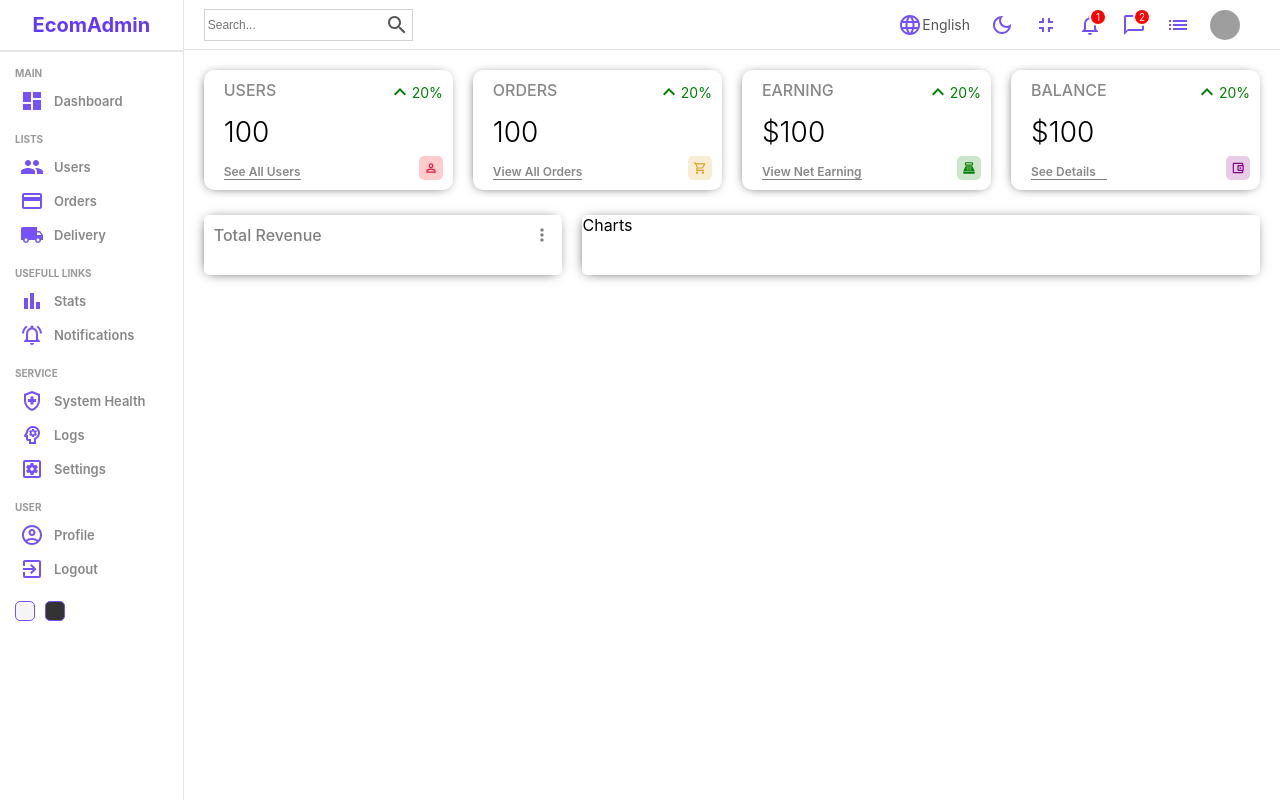
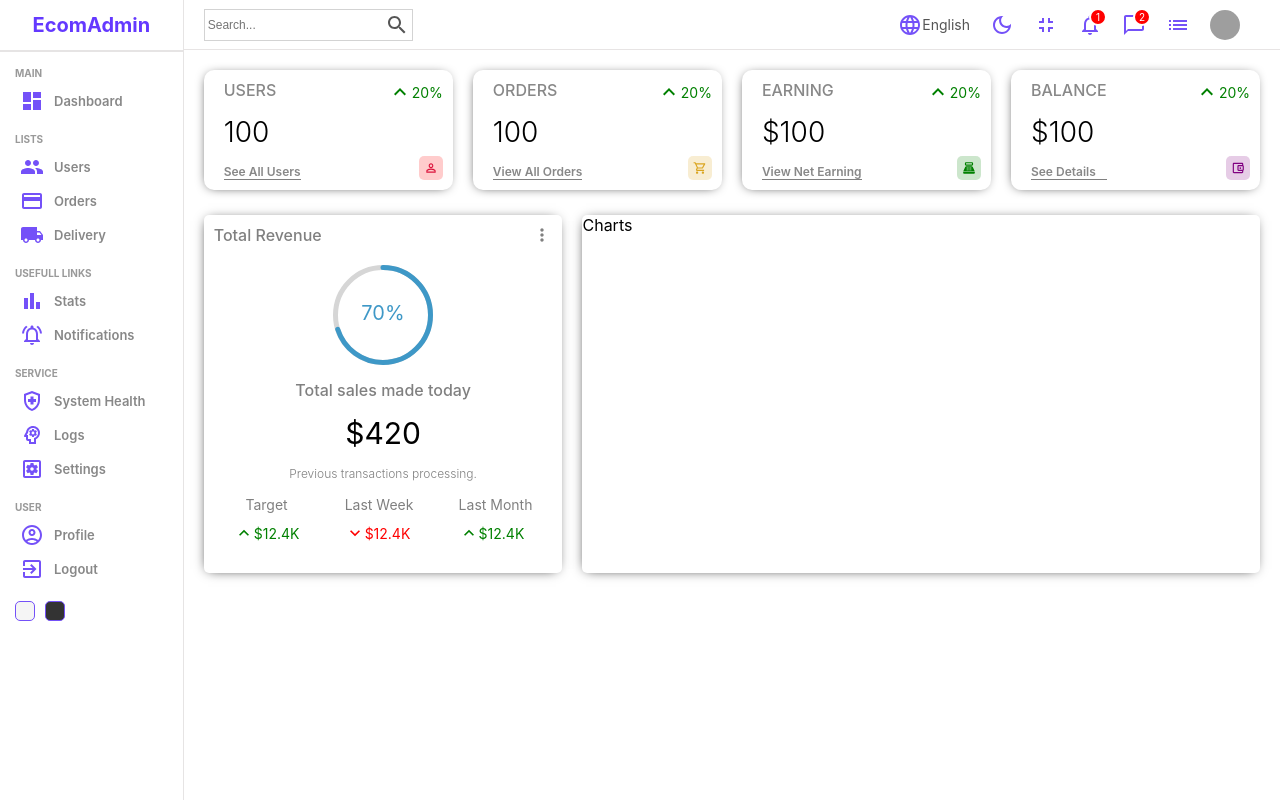
Before and after one commit to tdmitryny/Dashboard, a React (Create React App) app: page / in a window 1280 px wide. Built offline with nearby package versions, Linux system fonts and the light colour scheme; grey boxes are pictures that could not be loaded.

Commit message:
Create chart

```diff
--- a/src/components/featured/Featured.jsx
+++ b/src/components/featured/Featured.jsx
@@ -1,4 +1,9 @@
 import MoreVertOutlinedIcon from '@mui/icons-material/MoreVertOutlined';
+import { CircularProgressbar } from 'react-circular-progressbar';
+import KeyboardArrowUpOutlinedIcon from '@mui/icons-material/KeyboardArrowUpOutlined';
+import KeyboardArrowDownOutlinedIcon from '@mui/icons-material/KeyboardArrowDownOutlined';
+import 'react-circular-progressbar/dist/styles.css';
+
 import './featured.css'
 
 export const Featured =()=> {
@@ -10,9 +15,35 @@
         </div>
         <div className="bottom">
             <div className="featured__chart">
-                {/* https://www.npmjs.com/package/react-circular-progressbar */}
+                <CircularProgressbar value={70} text={'70%'} strokeWidth={5}/>
+            </div>
+            <p className='title__circle'>Total sales made today</p>
+            <p className='amount'>$420</p>
+            <p className='desc'>Previous transactions processing.</p>
+            <div className="summary">
+                <div className="item__chart">
+                    <div className="itemTitle">Target</div>
+                    <div className="itemResult positive">
+                    <KeyboardArrowUpOutlinedIcon fontSize="small"/>
+                        <div className="resultAmount">$12.4K</div>
+                    </div>
+                </div>
+                <div className="item__chart">
+                    <div className="itemTitle">Last Week</div>
+                    <div className="itemResult negative">
+                    <KeyboardArrowDownOutlinedIcon fontSize="small"/>
+                        <div className="resultAmount">$12.4K</div>
+                    </div>
+                </div>
+                <div className="item__chart">
+                    <div className="itemTitle">Last Month</div>
+                    <div className="itemResult positive">
+                    <KeyboardArrowUpOutlinedIcon fontSize="small"/>
+                        <div className="resultAmount">$12.4K</div>
+                    </div>
+                </div>
+            </div>
 
-            </div>
         </div>
     </div>
   )
--- a/src/components/featured/featured.css
+++ b/src/components/featured/featured.css
@@ -17,3 +17,64 @@
   font-size: 16px;
   font-weight: 500;
 }
+
+.bottom {
+  padding: 20px;
+  display: flex;
+  flex-direction: column;
+  align-items: center;
+  justify-content: center;
+  gap: 15px;
+}
+
+.featured__chart {
+  width: 100px;
+  height: 100px;
+}
+
+.title__circle {
+  font-weight: 500;
+  color: gray;
+}
+
+.amount {
+  font-size: 30px;
+}
+
+.desc {
+  font-weight: 300;
+  font-size: 12px;
+  color: gray;
+  text-align: center;
+}
+
+.summary {
+  width: 100%;
+  display: flex;
+  align-items: center;
+  justify-content: space-between;
+}
+
+.item__chart {
+  text-align: center;
+}
+
+.itemTitle {
+  font-size: 14px;
+  color: gray;
+}
+
+.itemResult {
+  display: flex;
+  align-items: center;
+  margin-top: 10px;
+  font-size: 14px;
+}
+
+.itemResult.positive {
+  color: green;
+}
+
+.itemResult.negative {
+  color: red;
+}
--- a/src/components/sidebar/Sidebar.jsx
+++ b/src/components/sidebar/Sidebar.jsx
@@ -61,7 +61,7 @@
           </li>
         </ul>
         </div>
-      <div className='bottom'>
+      <div className='bottom__sidebar'>
         <div className="colorOption"></div>
         <div className="colorOption"></div>
 
--- a/src/components/sidebar/sidebar.css
+++ b/src/components/sidebar/sidebar.css
@@ -59,7 +59,7 @@
   margin-left: 10px;
 }
 
-.bottom {
+.bottom__sidebar {
   display: flex;
   align-items: center;
   margin: 10px;
```
